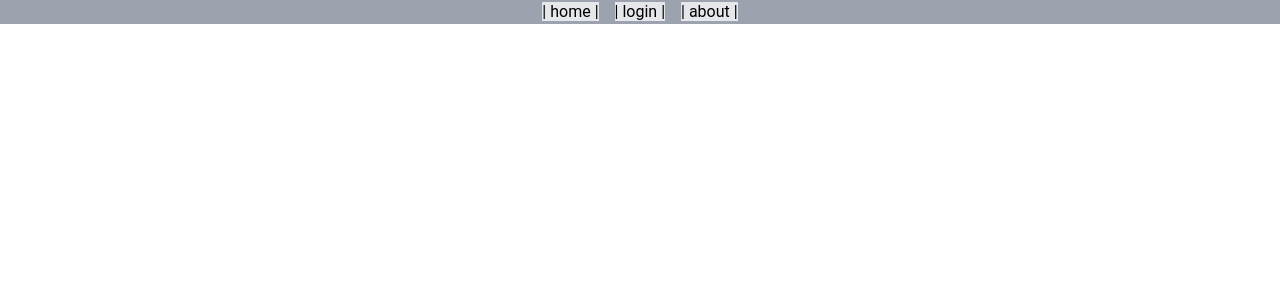
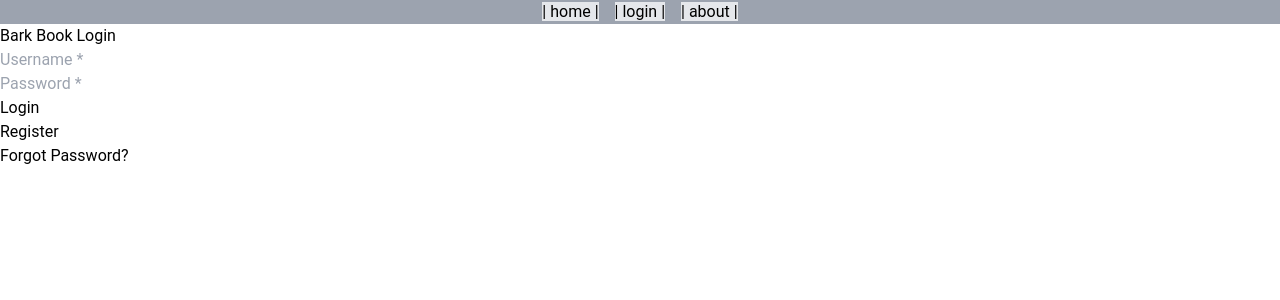
Before and after one commit to ALLHUBS-Jan-2024-Liftoff/Team-Praxis, a React (Vite) app in the folder BarkBook-UI/: page / in a window 1280 px wide. Shown: the top 300 px of the page. Built offline with nearby package versions, Linux system fonts and the light colour scheme.

Commit message:
Commit before fetch

```diff
--- a/BarkBook-UI/src/App.jsx
+++ b/BarkBook-UI/src/App.jsx
@@ -1,12 +1,16 @@
 import Navbar from "./components/Navbar.jsx";
+import BarkBookLogin from "./components/BarkBookLogin.jsx"
+// import BarkBookRegistration from "./components/BarkBookRegistration.jsx";
 
-import TailwindExample from "./components/TailwindExample.jsx";
+// import TailwindExample from "./components/TailwindExample.jsx";
 
 const App = () => {
   return (
     <>
         <Navbar />
         {/*<TailwindExample />*/}
+        <BarkBookLogin />
+        {/* <BarkBookRegistration /> */}
 
     </>
   )
--- /dev/null
+++ b/BarkBook-UI/src/components/BarkBookLogin.jsx
@@ -0,0 +1,40 @@
+import { useState } from "react"
+
+const BarkBookLogin = () => {
+    const [usernameReg, setusernameReg] = useState("")
+    const handleUserNameCreate = e => setusernameReg(e.target.value);
+    const [passwordReg, setPasswordReg] = useState("")
+    const handlePasswordCreate = e => setPasswordReg(e.target.value)
+
+  return (
+
+        <form>
+            <div>
+                <div>
+                    <div>
+                        <h2>Bark Book Login</h2>
+                        <div>
+                            <input type="text" placeholder="Username *" value={usernameReg} onChange={handleUserNameCreate}/>
+                        </div>
+                        <div>
+                            <input type="password" placeholder="Password *" value={passwordReg} onChange={handlePasswordCreate} />
+                        </div>
+                        <div>
+                            <input type="submit" value="Login" />
+                        </div>
+                        <div>
+                            <input type="submit" value="Register" />
+                        </div>
+                        <div>
+                        <a href="#">Forgot Password?</a>
+                        </div>
+                    </div>
+                </div>
+                {/* Comment or UnComment Following Line If Space Is Needed */}
+                <br /><br /><br />
+            </div>
+        </form>
+
+  )
+}
+export default BarkBookLogin;
--- /dev/null
+++ b/BarkBook-UI/src/components/BarkBookRegistration.jsx
@@ -0,0 +1,47 @@
+import React from 'react'
+import { useState } from 'react';
+
+const BarkBookRegistration = () => {
+    const [usernameReg, setusernameReg] = useState("")
+    const handleUserNameCreate = e => setusernameReg(e.target.value);
+    const [passwordReg, setPasswordReg] = useState("")
+    const handlePasswordCreate = e => setPasswordReg(e.target.value)
+    const [passwordConfirmReg, setPasswordConfirmReg] = useState("")
+    const handlePasswordConfirmReg = e => setPasswordConfirmReg(e.target.value)
+
+  return (
+
+    <div>
+        <div>
+            <div>
+                    <h2>Bark Book Registration</h2>
+                <form>
+                    <div>
+                        <input type="text" placeholder="Username *" value={usernameReg} onChange={handleUserNameCreate}/>
+                    </div>
+                    <div>
+                        <input type="password" placeholder="Password *" value={passwordReg} onChange={handlePasswordCreate} />
+                    </div>
+                    <div>
+                        <input type="password" placeholder="Confirm Password *" value={passwordConfirmReg} onChange={handlePasswordConfirmReg} />
+                    </div>
+                    <div>
+                        <input type="submit" value="Register" />
+                    </div>
+                    <div>
+                        <input type="submit" value="Login" />
+                    </div>
+                    <div>
+                        <input type="submit" value="Cancel" />
+                    </div>
+                </form>
+            </div>
+        </div>
+        {/* Comment or UnComment Following Line If Space Is Needed */}
+        <br /><br /><br />
+    </div>
+
+  )
+}
+
+export default BarkBookRegistration
```
